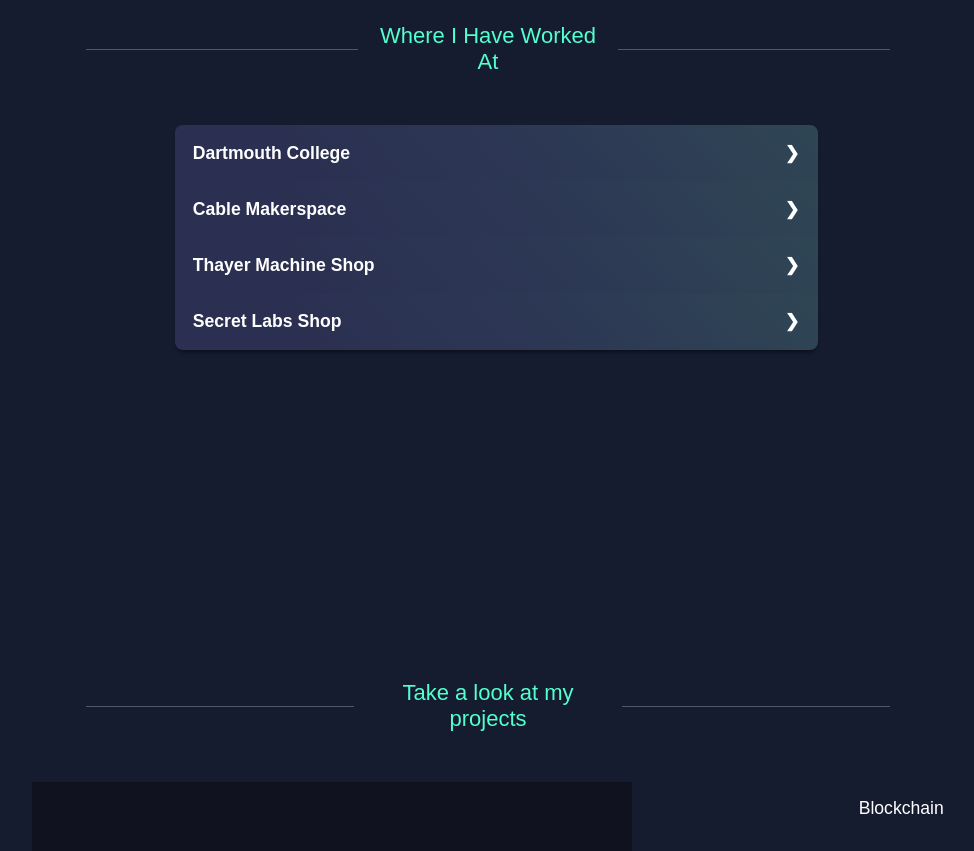
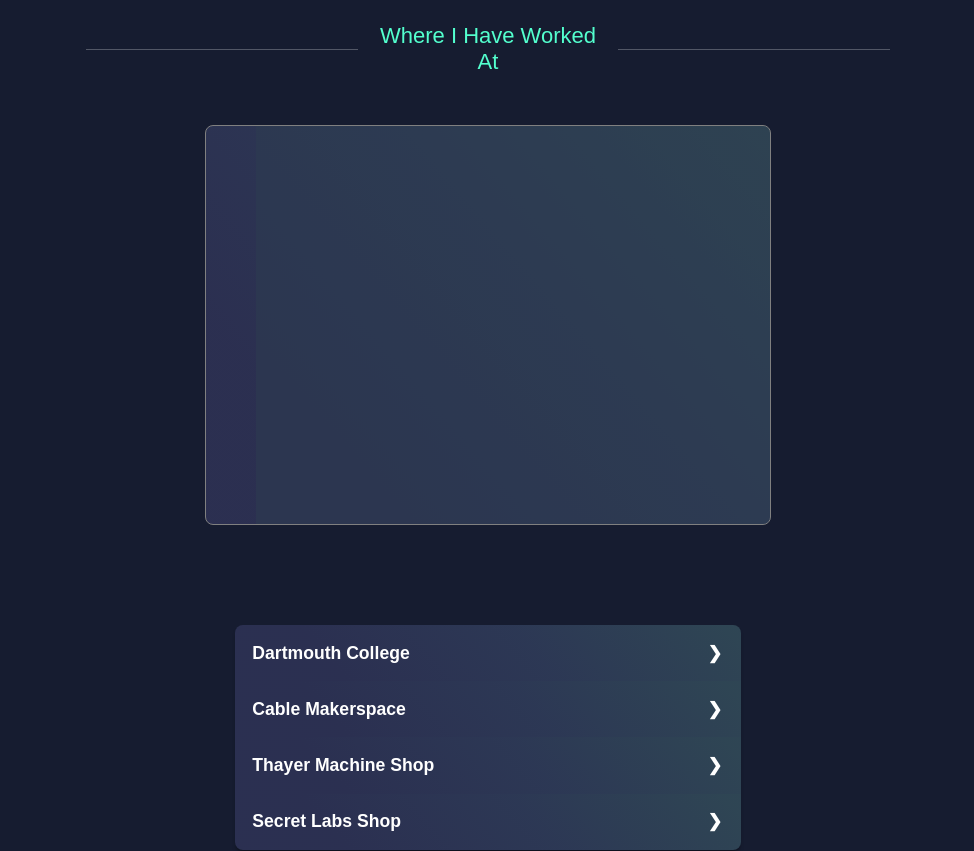
Before and after one commit to thanvinhbaohoang/react-harold-portfolio, a React (Create React App) app: page / in a window 1280 px wide. Shown: the part 1800-2651 px from the top of the page, without its empty margins (152-1126 px from the left). Built offline with nearby package versions, Linux system fonts and the light colour scheme.

Commit message:
Added Side Tabsfor Experience Section

```diff
--- a/package.json
+++ b/package.json
@@ -18,11 +18,13 @@
     "babel-plugin-macros": "^3.1.0",
     "bootstrap": "^5.2.0",
     "font-awesome": "^4.7.0",
+    "rc-tabs": "^11.16.1",
     "react": "^18.1.0",
     "react-bootstrap": "^2.4.0",
     "react-dom": "^18.1.0",
     "react-icons": "^4.4.0",
     "react-scripts": "5.0.1",
+    "react-tabs": "^5.1.0",
     "sass": "^1.54.0",
     "web-vitals": "^2.1.4"
   },
--- a/src/App.js
+++ b/src/App.js
@@ -8,6 +8,8 @@
 import virtual from './images/virtual.webp';
 import cyber from './images/cyber.webp';
 import pic from '/home/harold/Desktop/react-harold-portfolio/src/images/charlie-henson-no-logo-abst-468.jpg'
+import Tabs, { TabPane } from 'rc-tabs';
+import '../node_modules/rc-tabs/assets/index.css';
 
 function App() {
 
@@ -152,7 +154,18 @@
         {/*========= EXPERIENCE SECTION ==========*/}
         <section class='experience-section'>
             <div class='section-title'> Where I Have Worked At</div>
-                    <div class="row">
+            <Tabs defaultActiveKey="2" tabPosition="left">
+        <TabPane tab="Dartmouth College" key="1">
+          Lorem ipsum dolor sit amet, id duis noster delectus vis, at agam purto atqui usu. Eu eum sale choro. Ne quot equidem conclusionemque sed. Ludus referrentur ex quo. Fuisset disputando consequuntur ad nec, qui praesent postulant efficiendi ut.
+        </TabPane>
+        <TabPane tab="Secret Lab" key="2">
+          Est vidit deseruisse in, mei ullum blandit maluisset ad. Ut sea iriure dolores. Vel tollit eirmod dolores ea, errem periculis usu ut. Eum alii soleat dissentiet ne. Ridens acsan an, ei eum solum pertinacia democritum.
+        </TabPane>
+        <TabPane tab="Dali Lab" key="3">
+          Facete fierent ea mel, id nec delectus invenire elaboraret. Vel illum mollis eu, sit in latine theophrastus, mei nulla suscipit comprehensam ad.
+        </TabPane>
+      </Tabs>
+
             <div class="col">
                 <div class="tabs">
                 <div class="tab">
@@ -190,28 +203,8 @@
                     </div>
                 </div>
             </div>
-  </div>
 
         </div>
-                    {/* <div class='work-history'>
-                        <div class='work-names'>
-                            <li> Dartmouth College</li>
-                            <li> Thayer Machine Shop</li>
-                            <li> Cable's Makerspace</li>
-                            <li> Secret Network</li>
-
-                        </div>
-                        <div class='work-infos'>
-                            <div class='job-title'> Engineer @ Dartmouth College</div>
-                            <div class='job-period'> May 2018 - Present</div>
-                            <div class='job-description'>
-                                <li>VP at Dartmouth Libertarians</li>
-                                <li>VP at Kappa Pi Kappa</li>
-                                <li>TA at MakerSpace</li>
-                                <li>TA at Machineshop</li>
-                            </div>
-                        </div>
-                    </div> */}
 
                     <div class='skills-tiles'>
 
--- a/src/App.scss
+++ b/src/App.scss
@@ -5,7 +5,7 @@
   text-decoration: none;
   scroll-behavior: smooth;
 }
-
+@import 'react-tabs/style/react-tabs.scss';
 /* Colored Scroll Bar CSS */
 ::-webkit-scrollbar {
     width: 5px;
@@ -956,8 +956,7 @@
   transition: 0.2s;
   cursor: pointer;
 }
-.site-buttvon{
-}
+
 /* =============== EXPERIENC SECTION ============*/
 .work-history {
   display: flex;
@@ -971,6 +970,66 @@
   justify-content: center;
   align-items: center;
 }
+/* RC TABS START */
+
+.rc-tabs {
+  border: solid white 1px;
+  background: linear-gradient(49.21deg, rgba(127, 127, 213, 0.2) 19.87%, rgba(134, 168, 231, 0.2) 58.46%, rgba(145, 234, 228, 0.2) 97.05%) !important;
+  border-radius: 8px;
+  width: 60%;
+  height: 400px;
+  margin-bottom: 100px;
+}
+.rc-tabs-tab {
+  padding: 10px;
+  width: 200px;
+  font-size: 12px;
+  display: flex;
+  justify-content: center;
+  align-items: center;
+  background: linear-gradient(49.21deg, rgba(127, 127, 213, 0.4) 19.87%, rgba(134, 168, 231, 0.3) 58.46%, rgba(145, 234, 228, 0.4) 97.05%) !important
+}
+
+.rc-tabs-tab .rc-tabs-tab-btn {
+  font-weight: 600;
+  font-size: 16px;
+  color: white;
+}
+
+.rc-tabs-tab:hover{
+  color:#53ffce !important;
+  background:#1e3e4a !important;
+  text-shadow: white 3px 3px 100px;
+}
+.rc-tabs-tab:hover .rc-tabs-tab-btn{
+  color:#53ffce !important;
+  transition: 0.2s ease-in-out;
+  color:#53ffce !important;
+  transform: translateY(-2px);
+}
+
+.rc-tabs-tab-active {
+  background:#142637aa !important;
+}
+.rc-tabs-tab-active .rc-tabs-tab-btn{
+  color: #00ffb7 !important;
+}
+
+.rc-tabs-ink-bar {
+  background:#53ffce !important
+}
+.rc-tabs-content-holder {
+  padding: 20px;
+  background:#2c3e5074;
+}
+.rc-tabs-content {
+  font-size: 18px
+}
+
+/* RC TABS STOP */
+
+
+// ==================================================================
 $midnight: #2c3e50;
 $clouds: #ecf0f1;
 input {
```
Also changed, not shown: 1 other file (tests, documents, lock files or other folders). Lines whose indentation alone changed are shown as unchanged.
